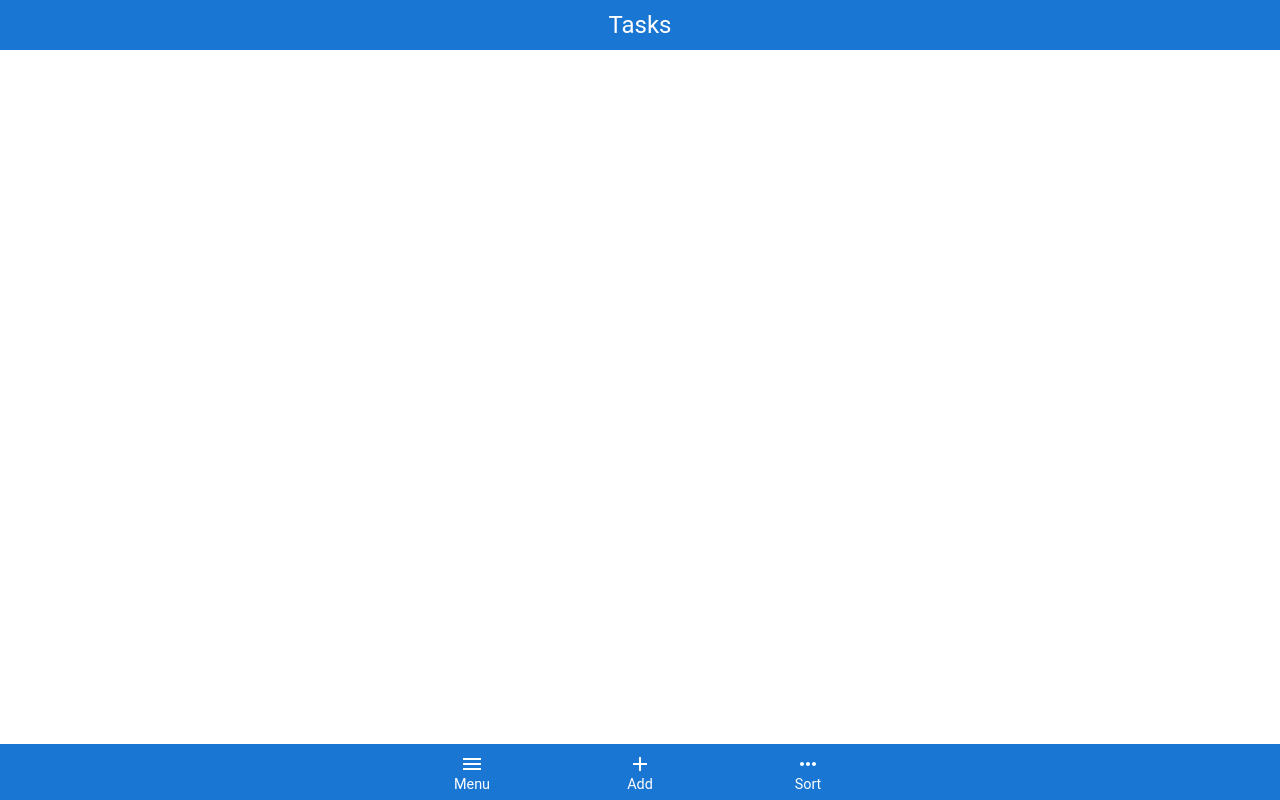
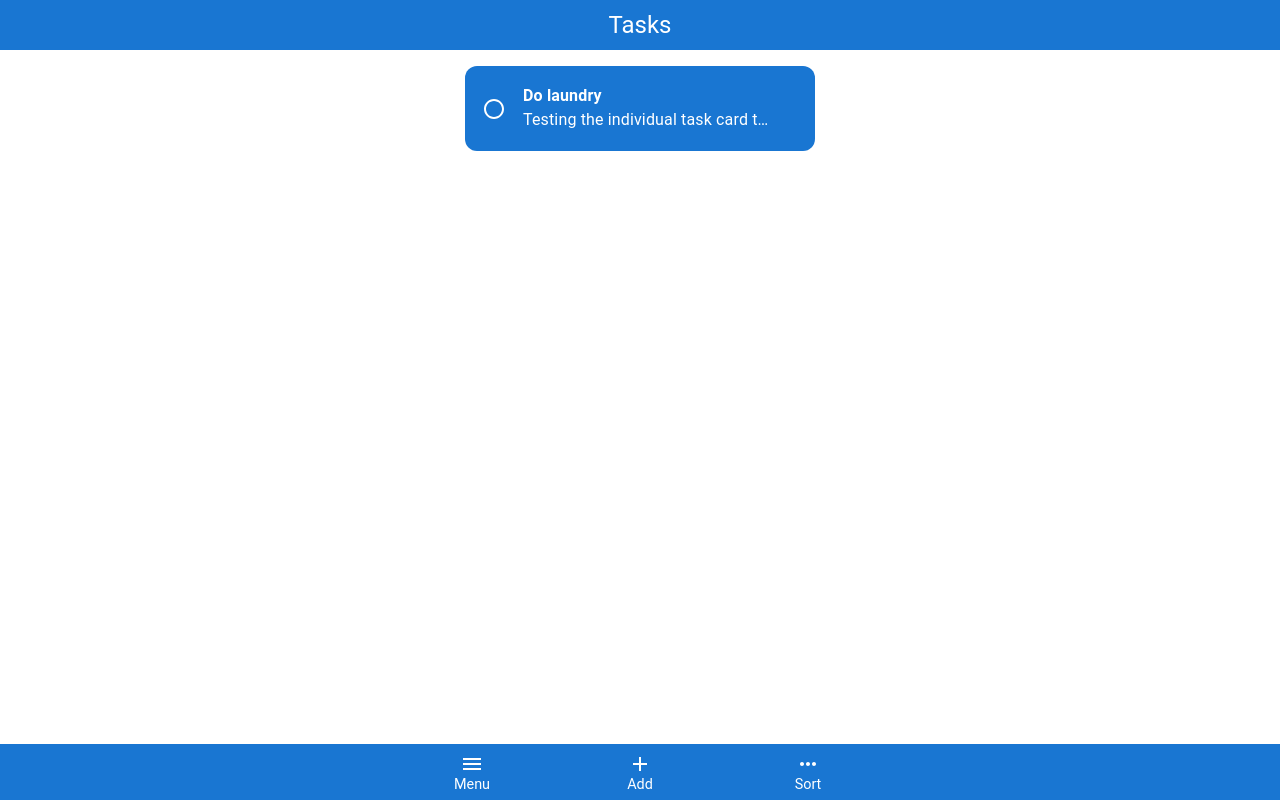
Before and after one commit to jordangm94/whats-next, a Next.js app: page / in a window 1280 px wide. Built offline with nearby package versions, Linux system fonts and the light colour scheme.

Commit message:
Create new task card component and implement within tasks home page

```diff
--- /dev/null
+++ b/src/components/taskCard.tsx
@@ -0,0 +1,54 @@
+import { Box, Checkbox, Typography } from "@mui/material";
+import { RadioButtonUnchecked, RadioButtonChecked } from "@mui/icons-material";
+
+export type TaskCardProps = {
+  taskTitle: string;
+  taskDescription: string;
+};
+
+export const TaskCard = ({ taskTitle, taskDescription }: TaskCardProps) => {
+  return (
+    <Box
+      sx={{
+        display: "flex",
+        alignItems: "center",
+        pl: 1,
+        height: 85,
+        width: "350px",
+        overflow: "hidden",
+        bgcolor: "#1976d2",
+        borderRadius: 3,
+      }}
+    >
+      <Checkbox
+        icon={<RadioButtonUnchecked />}
+        checkedIcon={<RadioButtonChecked />}
+        color="default"
+        sx={{ color: "white" }}
+      />
+      <Box
+        sx={{
+          height: "50px",
+          width: "260px",
+          display: "flex",
+          flexDirection: "column",
+          pl: 1,
+        }}
+      >
+        <Typography sx={{ fontWeight: "bold", color: "white" }}>
+          {taskTitle}
+        </Typography>
+        <Typography
+          sx={{
+            textOverflow: "ellipsis",
+            overflow: "hidden",
+            whiteSpace: "nowrap",
+            color: "white",
+          }}
+        >
+          {taskDescription}
+        </Typography>
+      </Box>
+    </Box>
+  );
+};
--- a/src/pages/index.tsx
+++ b/src/pages/index.tsx
@@ -16,6 +16,7 @@ import MenuIcon from "@mui/icons-material/Menu";
 import { useState } from "react";
 import { TkTextField } from "@/components/tkTextField";
 import { v4 as uuidv4 } from "uuid";
+import { TaskCard } from "@/components/taskCard";
 
 export default function Home() {
   const [open, setOpen] = useState(false);
@@ -135,6 +136,12 @@ export default function Home() {
           Tasks
         </Typography>
       </Box>
+      <Box sx={{ display: "flex", justifyContent: "center", mt: 2 }}>
+        <TaskCard
+          taskTitle="Do laundry"
+          taskDescription="Testing the individual task card to see if it works"
+        ></TaskCard>
+      </Box>
       <BottomNavigation
         showLabels
         sx={{
```
